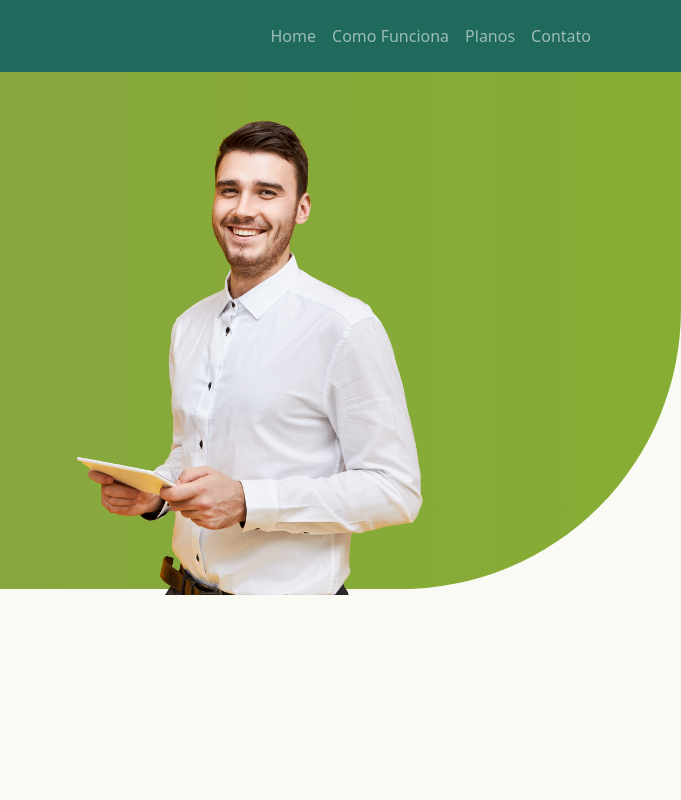
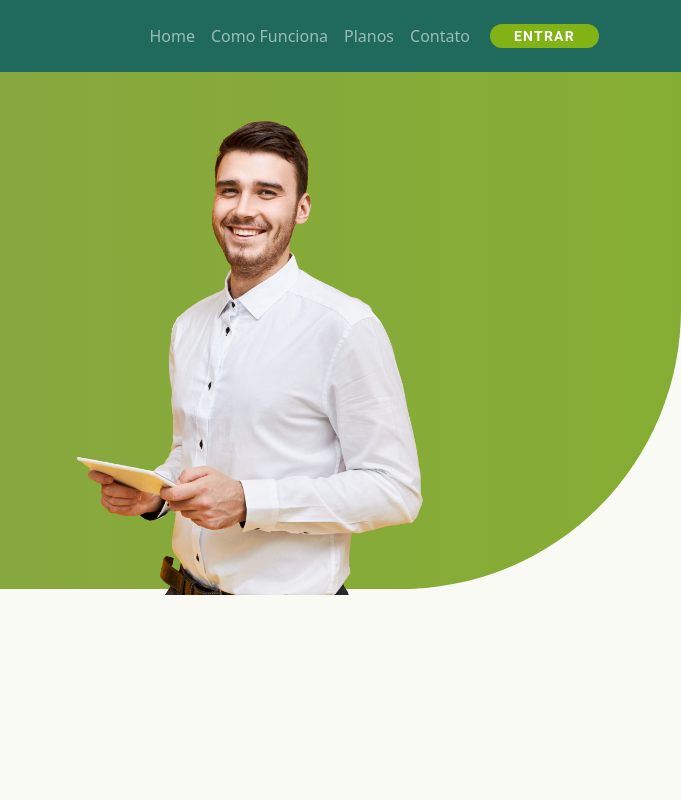
Before and after one commit to Branc0/mais-facil-lp, a Gatsby site: page / in a window 1280 px wide. Shown: the top 800 px of the page, 599-1280 px from the left. Built offline with nearby package versions, Linux system fonts and the light colour scheme; Gatsby itself is replaced by a stand-in of ours.

Commit message:
feat: add button for the login page on header

```diff
--- a/src/components/layout/header.js
+++ b/src/components/layout/header.js
@@ -2,6 +2,7 @@ import * as React from "react"
 import PropTypes from "prop-types"
 import styled from "styled-components";
 import { Navbar, Nav } from "react-bootstrap"
+
 import LogoSvg from "../../images/white-logo.svg"
 
 
@@ -17,6 +18,28 @@ const CustomH1 = styled.h1`
   line-height: 1;
 `
 
+const CustomA = styled.a`
+  border-radius: 25px;
+  color: #FAFAFA;
+  background: #81B315;
+  border: none;
+  height: 24px;
+  line-height: 24px;
+  padding: 0 24px;
+  text-transform: uppercase;
+  font-size: 14px;
+  font-family: roboto;
+  font-weight: 700;
+  letter-spacing: 1.25px;
+  margin-top: 8px;
+  text-decoration: none;
+  margin-left: 12px;
+  &:hover{
+  color: #206A5D;
+    cursor: pointer;
+  }
+`
+
 const Header = ({ siteTitle }) => (
   <HeaderElement>
     <div className='container'>
@@ -27,12 +50,13 @@ const Header = ({ siteTitle }) => (
           </CustomH1>
         </Navbar.Brand>
         <Navbar.Toggle aria-controls="basic-navbar-nav" />
-        <Navbar.Collapse className='justify-content-end' id="basic-navbar-nav">
+        <Navbar.Collapse className='justify-content-end align-items-center' id="basic-navbar-nav">
           <Nav className='text-end'>
             <Nav.Link href="#home">Home</Nav.Link>
             <Nav.Link href="#link">Como Funciona</Nav.Link>
             <Nav.Link href="#link">Planos</Nav.Link>
             <Nav.Link href="#link">Contato</Nav.Link>
+            <CustomA>Entrar</CustomA>
           </Nav>
         </Navbar.Collapse>
       </Navbar>
```
